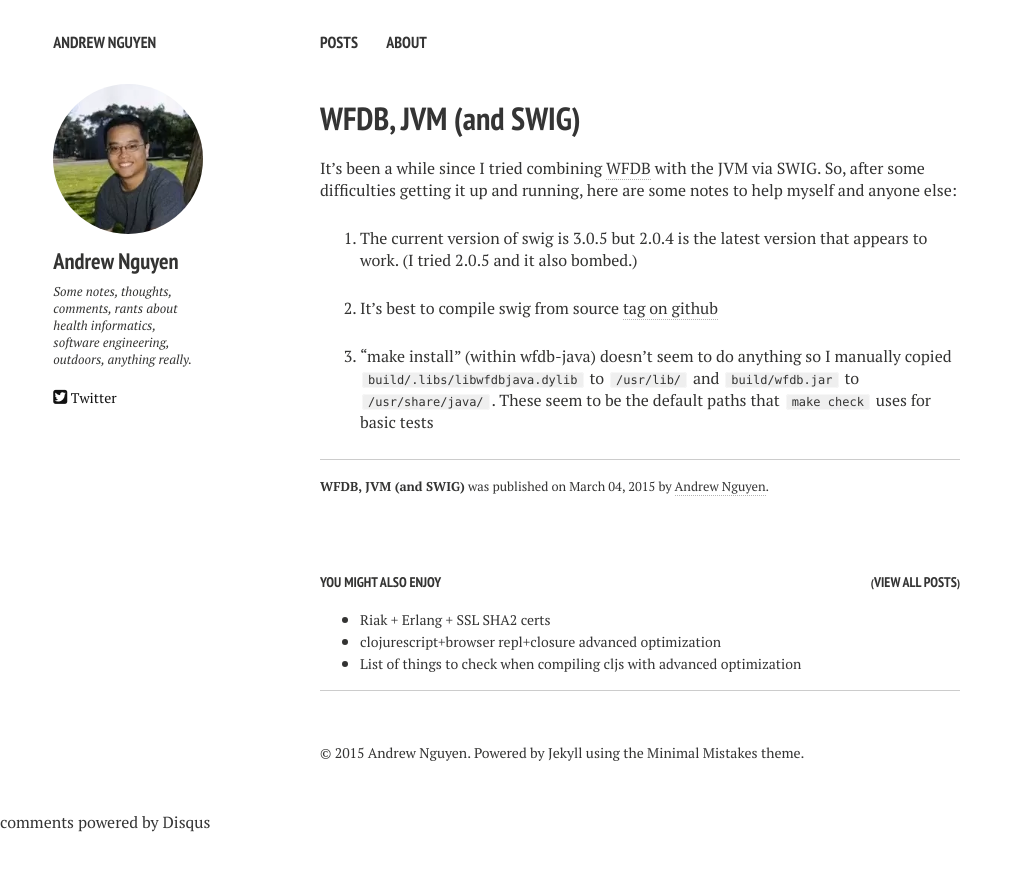
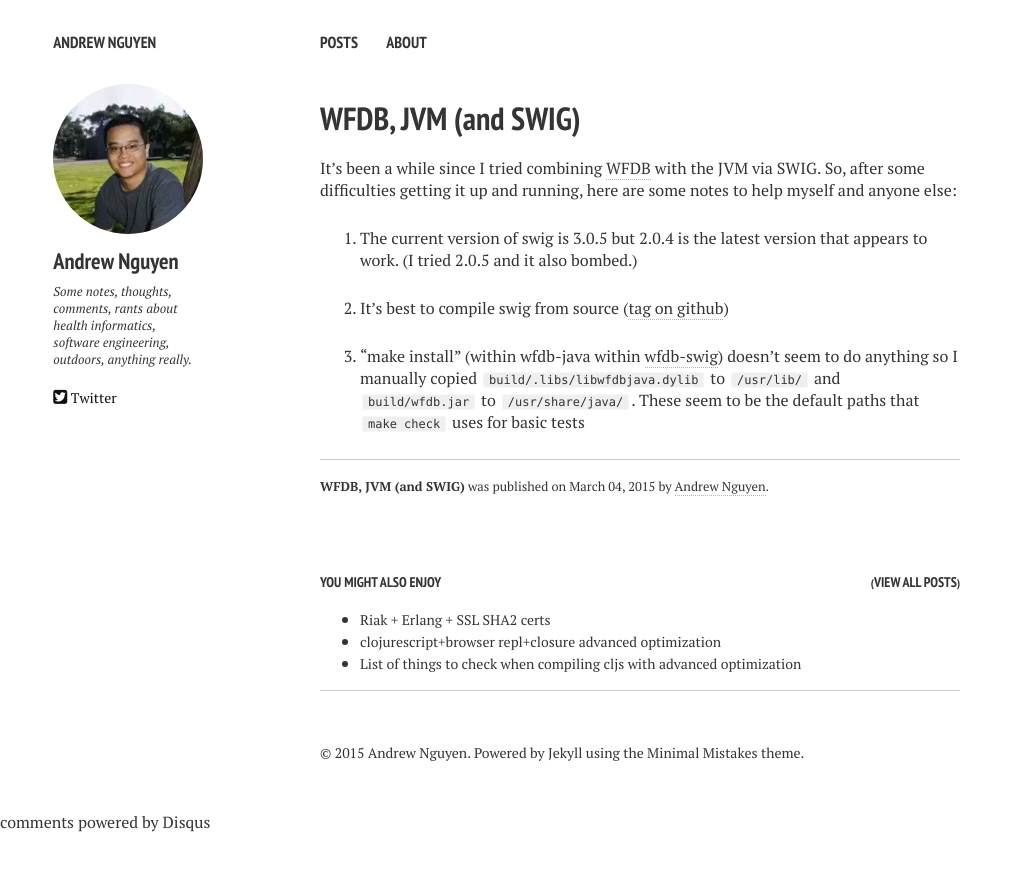
Before and after one commit to hcit-guy/hcit-guy.github.io, a Jekyll site: the page built from _posts/2015-03-04-WFDB-JVM-and-SWIG.md, in a window 1280 px wide. Shown: the top 871 px of the page, without its empty margins (0-1023 px from the left). Built offline with Jekyll 4.4.1, drawn with Linux system fonts in a browser that asks for light colours; nearby versions of some CDN libraries; Markdown is read by kramdown in place of the engine named in the settings; comment, search, counter and statistics services are not loaded.

Commit message:
Minor edits to prev post

````diff
--- a/_posts/2015-03-04-WFDB-JVM-and-SWIG.md
+++ b/_posts/2015-03-04-WFDB-JVM-and-SWIG.md
@@ -16,10 +16,10 @@ help myself and anyone else:
 1. The current version of swig is 3.0.5 but 2.0.4 is the latest version that
    appears to work.  (I tried 2.0.5 and it also bombed.)
 
-2. It's best to compile swig from source [tag on
-   github](https://github.com/swig/swig/tree/rel-2.0.4)
+2. It's best to compile swig from source ([tag on
+   github](https://github.com/swig/swig/tree/rel-2.0.4))
 
-3. "make install" (within wfdb-java) doesn't seem to do anything so I manually
+3. "make install" (within wfdb-java within [wfdb-swig](http://www.physionet.org/physiotools/wfdb-swig.shtml)) doesn't seem to do anything so I manually
    copied ```build/.libs/libwfdbjava.dylib``` to ```/usr/lib/``` and
    ```build/wfdb.jar``` to ```/usr/share/java/```.  These seem to be the default
    paths that ```make check``` uses for basic tests
````
